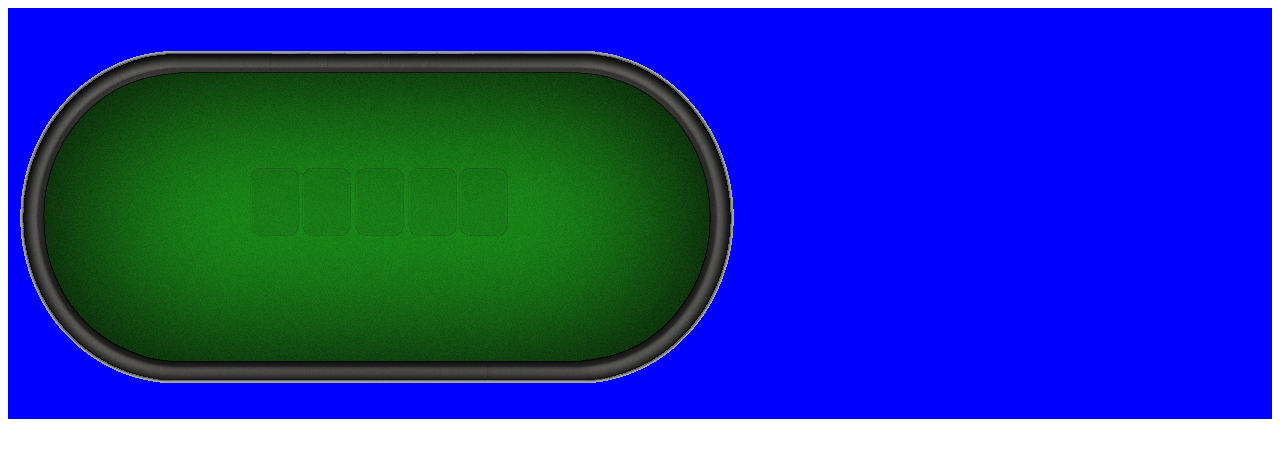
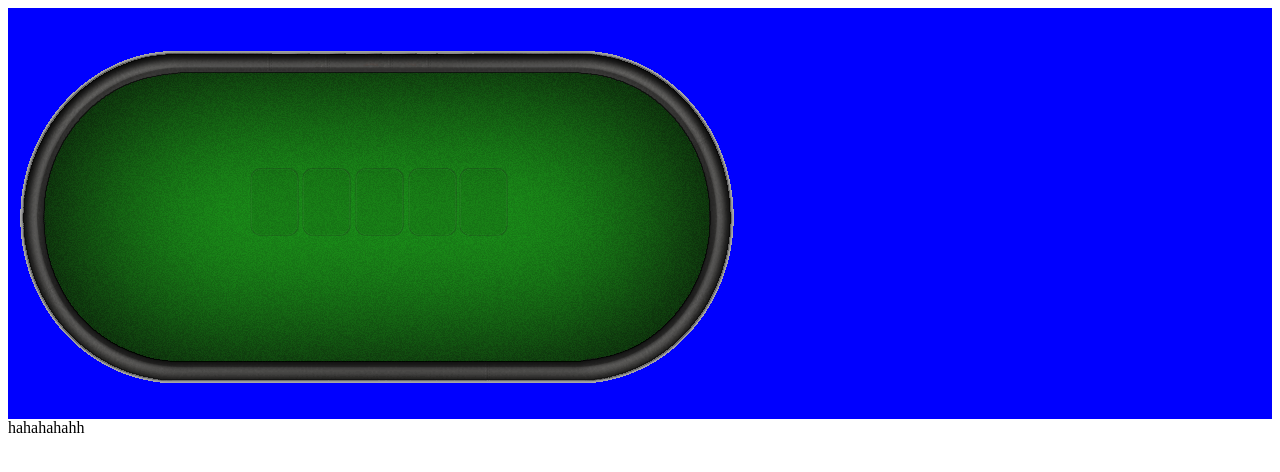
Before and after one commit to zeejian/poker-back, a website: page public/test.html in a window 1280 px wide. Drawn offline with Linux system fonts and the light colour scheme.

Commit message:
push to new repo only

```diff
--- a/public/test.html
+++ b/public/test.html
@@ -11,5 +11,5 @@
     <div class="pokerTable">
         <img src="images/poker_table.png" alt="" width="" />
     </div>
-<div></div></body>
+<div>hahahahahh</div></body>
 </html>
```
